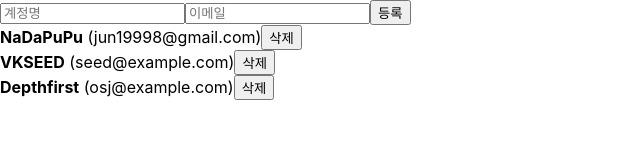
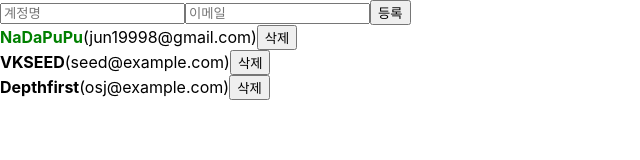
Before and after one commit to NaDaPuPu/begin-react, a React (Create React App) app: page / in a window 1280 px wide. Shown: the top 160 px of the page, without its empty margins (0-640 px from the left). Built offline with nearby package versions, Linux system fonts and the light colour scheme.

Commit message:
Chapter 1.16. useEffect - Mount

```diff
--- a/src/App.js
+++ b/src/App.js
@@ -22,17 +22,20 @@
     {
       id: 1,
       username: 'NaDaPuPu',
-      email: 'jun19998@gmail.com'
+      email: 'jun19998@gmail.com',
+      active: true
     },
     {
       id: 2,
       username: 'VKSEED',
-      email: 'seed@example.com'
+      email: 'seed@example.com',
+      active: false
     },
     {
       id: 3,
       username: 'Depthfirst',
-      email: 'osj@example.com'
+      email: 'osj@example.com',
+      active: false
     }
   ]);
 
@@ -60,6 +63,14 @@
     setUsers(users.filter(user => user.id !== id));
   };
 
+  const onToggle = id => {
+    setUsers(
+      users.map(user =>
+        user.id === id ? { ...user, active: !user.active } : user // user.id가 id와 같을 경우, 해당 user의 active를 변경한 배열 호출. 아닐 경우, user 배열 호출
+      )
+    );
+  }
+
   return (
     <>
       <CreateUser
@@ -68,7 +79,7 @@
         onChange={onChange}
         onCreate={onCreate}
       />
-      <UserList users={users} onRemove={onRemove}/>
+      <UserList users={users} onRemove={onRemove} onToggle={onToggle}/>
     </>
   );
 }
--- a/src/UserList.js
+++ b/src/UserList.js
@@ -1,19 +1,34 @@
-import { React } from 'react';
+import React, { useEffect } from 'react';
 
-function User({ user, onRemove }) {
+function User({ user, onRemove, onToggle }) {
+    useEffect(() => {
+        console.log('컴포넌트가 화면에 나타남');
+        return () => {
+            console.log('컴포넌트가 화면에서 사라짐');
+        }
+    }, [])
     return(
         <div>
-            <b>{user.username}</b> <span>({user.email})</span>
+            <b
+                style={{
+                    cursor: 'pointer',
+                    color: user.active ? 'green' : 'black'
+                }}
+                onClick={() => onToggle(user.id)}
+            >
+                {user.username}
+            </b>
+            <span>({user.email})</span>
             <button onClick={() => onRemove(user.id)}>삭제</button>
         </div>
     )
 }
 
-function UserList({ users, onRemove }) {
+function UserList({ users, onRemove, onToggle }) {
     return (
         <div>
             {(users.map(user => (
-                <User user={user} key={user.id} onRemove={onRemove}/>
+                <User user={user} key={user.id} onRemove={onRemove} onToggle={onToggle}/>
             )))}
         </div>
     );
```
